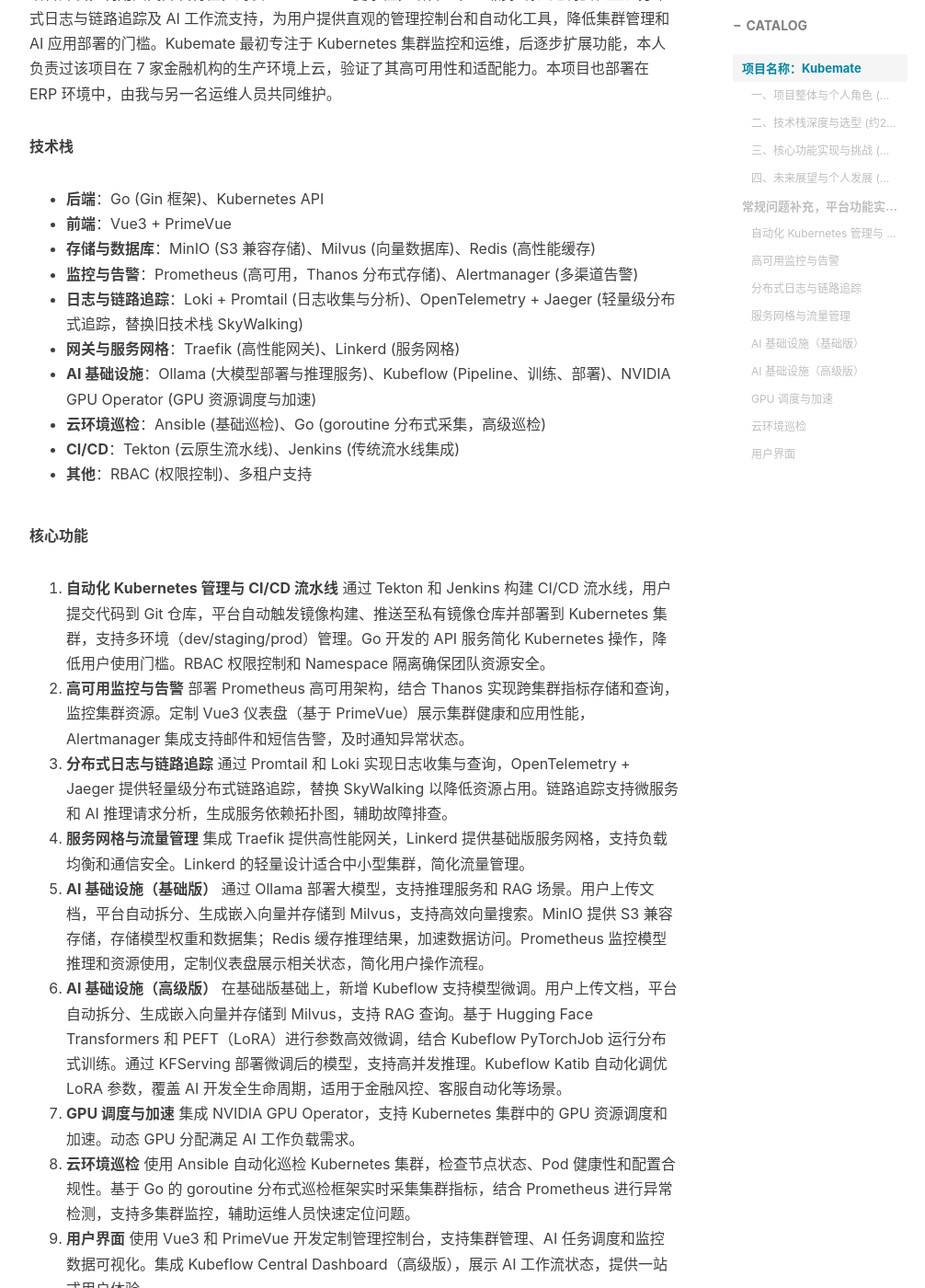
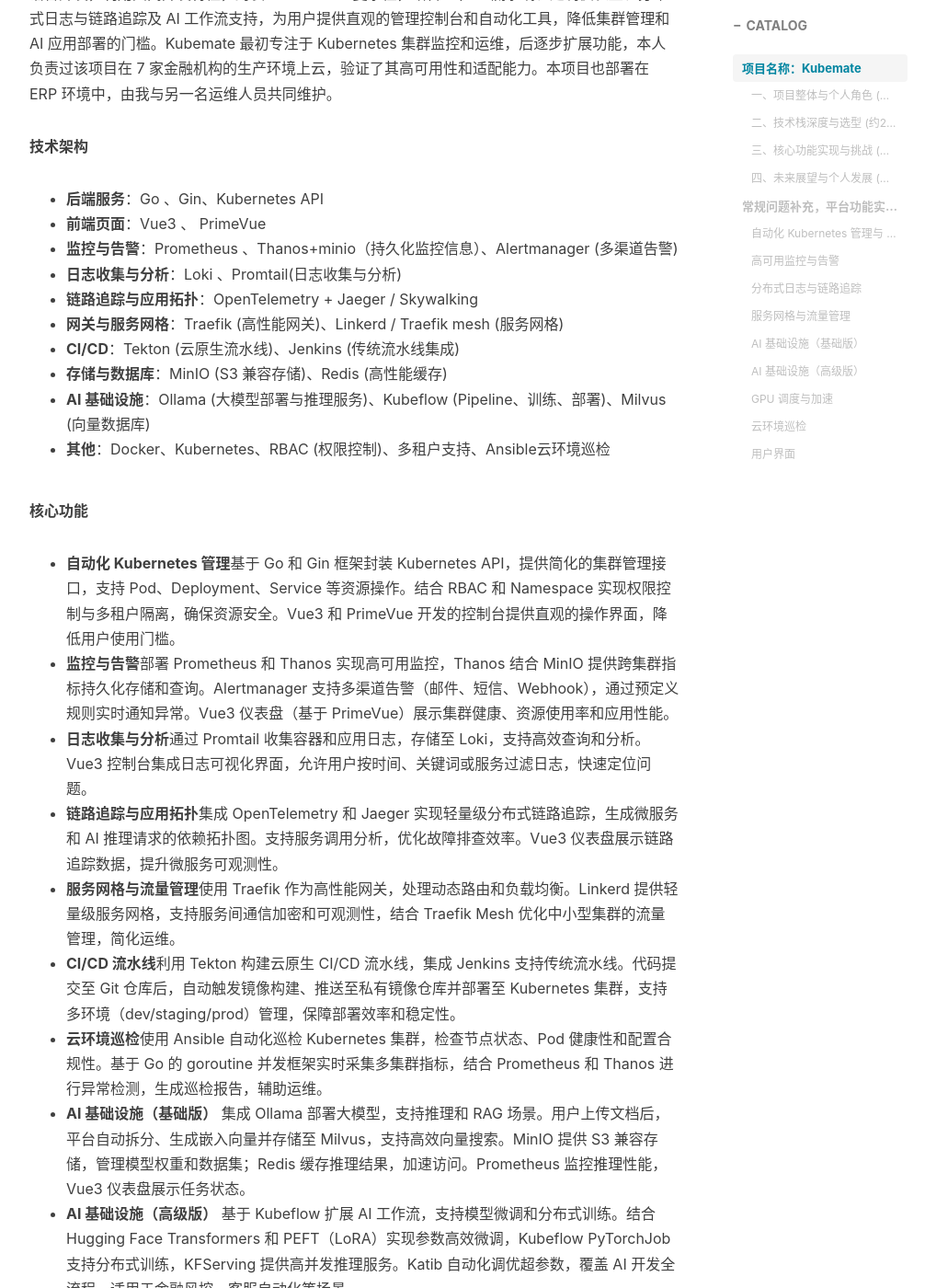
Before and after one commit to hodie-aurora/hodie-aurora.github.io, a Jekyll site: the page built from _posts/2025-06-03-Kubemate常规问题.md, in a window 1280 px wide and 1400 px high, scrolled down 710 px. Shown: the whole window at 92% size, without its empty margins (233-1239 px from the left). Built offline with Jekyll 4.4.1, drawn with Linux system fonts in a browser that asks for light colours; nearby versions of some CDN libraries; comment, search, counter and statistics services are not loaded; some of the changed text lies outside the part shown.

Commit message:
change kubemate

```diff
--- a/_posts/2025-06-03-Kubemate.md
+++ b/_posts/2025-06-03-Kubemate.md
@@ -29,24 +29,26 @@ Kubemate 是一个企业级 Kubernetes 管理与 AI 基础设施平台，专为
 
 **核心功能**
 
-1. **自动化 Kubernetes 管理与 CI/CD 流水线**
-   通过 Tekton 和 Jenkins 构建 CI/CD 流水线，用户提交代码到 Git 仓库，平台自动触发镜像构建、推送至私有镜像仓库并部署到 Kubernetes 集群，支持多环境（dev/staging/prod）管理。Go 开发的 API 服务简化 Kubernetes 操作，降低用户使用门槛。RBAC 权限控制和 Namespace 隔离确保团队资源安全。
-2. **高可用监控与告警**
-   部署 Prometheus 高可用架构，结合 Thanos 实现跨集群指标存储和查询，监控集群资源。定制 Vue3 仪表盘（基于 PrimeVue）展示集群健康和应用性能，Alertmanager 集成支持邮件和短信告警，及时通知异常状态。
-3. **分布式日志与链路追踪**
-   通过 Promtail 和 Loki 实现日志收集与查询，OpenTelemetry + Jaeger 提供轻量级分布式链路追踪，替换 SkyWalking 以降低资源占用。链路追踪支持微服务和 AI 推理请求分析，生成服务依赖拓扑图，辅助故障排查。
-4. **服务网格与流量管理**
-   集成 Traefik 提供高性能网关，Linkerd 提供基础版服务网格，支持负载均衡和通信安全。Linkerd 的轻量设计适合中小型集群，简化流量管理。
-5. **AI 基础设施（基础版）**
-   通过 Ollama 部署大模型，支持推理服务和 RAG 场景。用户上传文档，平台自动拆分、生成嵌入向量并存储到 Milvus，支持高效向量搜索。MinIO 提供 S3 兼容存储，存储模型权重和数据集；Redis 缓存推理结果，加速数据访问。Prometheus 监控模型推理和资源使用，定制仪表盘展示相关状态，简化用户操作流程。
-6. **AI 基础设施（高级版）**
-   在基础版基础上，新增 Kubeflow 支持模型微调。用户上传文档，平台自动拆分、生成嵌入向量并存储到 Milvus，支持 RAG 查询。基于 Hugging Face Transformers 和 PEFT（LoRA）进行参数高效微调，结合 Kubeflow PyTorchJob 运行分布式训练。通过 KFServing 部署微调后的模型，支持高并发推理。Kubeflow Katib 自动化调优 LoRA 参数，覆盖 AI 开发全生命周期，适用于金融风控、客服自动化等场景。
-7. **GPU 调度与加速**
-   集成 NVIDIA GPU Operator，支持 Kubernetes 集群中的 GPU 资源调度和加速。动态 GPU 分配满足 AI 工作负载需求。
-8. **云环境巡检**
-   使用 Ansible 自动化巡检 Kubernetes 集群，检查节点状态、Pod 健康性和配置合规性。基于 Go 的 goroutine 分布式巡检框架实时采集集群指标，结合 Prometheus 进行异常检测，支持多集群监控，辅助运维人员快速定位问题。
-9. **用户界面**
-   使用 Vue3 和 PrimeVue 开发定制管理控制台，支持集群管理、AI 任务调度和监控数据可视化。集成 Kubeflow Central Dashboard（高级版），展示 AI 工作流状态，提供一站式用户体验。
+* **自动化 Kubernetes 管理**
+基于 Go 和 Gin 框架封装 Kubernetes API，提供简化的集群管理接口，支持 Pod、Deployment、Service 等资源操作。结合 RBAC 和 Namespace 实现权限控制与多租户隔离，确保资源安全。Vue3 和 PrimeVue 开发的控制台提供直观的操作界面，降低用户使用门槛。
+* **监控与告警**
+部署 Prometheus 和 Thanos 实现高可用监控，Thanos 结合 MinIO 提供跨集群指标持久化存储和查询。Alertmanager 支持多渠道告警（邮件、短信、Webhook），通过预定义规则实时通知异常。Vue3 仪表盘（基于 PrimeVue）展示集群健康、资源使用率和应用性能。
+* **日志收集与分析**
+通过 Promtail 收集容器和应用日志，存储至 Loki，支持高效查询和分析。Vue3 控制台集成日志可视化界面，允许用户按时间、关键词或服务过滤日志，快速定位问题。
+* **链路追踪与应用拓扑**
+集成 OpenTelemetry 和 Jaeger 实现轻量级分布式链路追踪，生成微服务和 AI 推理请求的依赖拓扑图。支持服务调用分析，优化故障排查效率。Vue3 仪表盘展示链路追踪数据，提升微服务可观测性。
+* **服务网格与流量管理**
+使用 Traefik 作为高性能网关，处理动态路由和负载均衡。Linkerd 提供轻量级服务网格，支持服务间通信加密和可观测性，结合 Traefik Mesh 优化中小型集群的流量管理，简化运维。
+* **CI/CD 流水线**
+利用 Tekton 构建云原生 CI/CD 流水线，集成 Jenkins 支持传统流水线。代码提交至 Git 仓库后，自动触发镜像构建、推送至私有镜像仓库并部署至 Kubernetes 集群，支持多环境（dev/staging/prod）管理，保障部署效率和稳定性。
+* **云环境巡检**
+使用 Ansible 自动化巡检 Kubernetes 集群，检查节点状态、Pod 健康性和配置合规性。基于 Go 的 goroutine 并发框架实时采集多集群指标，结合 Prometheus 和 Thanos 进行异常检测，生成巡检报告，辅助运维。
+* **AI 基础设施（基础版）**
+集成 Ollama 部署大模型，支持推理和 RAG 场景。用户上传文档后，平台自动拆分、生成嵌入向量并存储至 Milvus，支持高效向量搜索。MinIO 提供 S3 兼容存储，管理模型权重和数据集；Redis 缓存推理结果，加速访问。Prometheus 监控推理性能，Vue3 仪表盘展示任务状态。
+* **AI 基础设施（高级版）**
+基于 Kubeflow 扩展 AI 工作流，支持模型微调和分布式训练。结合 Hugging Face Transformers 和 PEFT（LoRA）实现参数高效微调，Kubeflow PyTorchJob 支持分布式训练，KFServing 提供高并发推理服务。Katib 自动化调优超参数，覆盖 AI 开发全流程，适用于金融风控、客服自动化等场景。
+* **GPU 调度与加速**
+  集成 NVIDIA GPU Operator，支持 Kubernetes 集群中的 GPU 资源动态调度，满足 AI 工作负载需求。Prometheus 监控 GPU 使用率，优化资源分配效率。
 
 **应用场景**
 
--- a/_posts/2025-06-03-Kubemate常规问题.md
+++ b/_posts/2025-06-03-Kubemate常规问题.md
@@ -14,39 +14,34 @@ tags:						#标签
 **项目概述**
 Kubemate 是一个企业级 Kubernetes 管理与 AI 基础设施平台，专为微服务和 AI 工作负载设计，提供运维、监控、告警、日志分析、链路追踪、模型部署及云环境巡检功能。项目采用 Go 语言开发，利用其高并发特性，封装 Kubernetes 复杂性，结合 CI/CD 流水线、定制仪表盘、分布式日志与链路追踪及 AI 工作流支持，为用户提供直观的管理控制台和自动化工具，降低集群管理和 AI 应用部署的门槛。Kubemate 最初专注于 Kubernetes 集群监控和运维，后逐步扩展功能，本人负责过该项目在 7 家金融机构的生产环境上云，验证了其高可用性和适配能力。本项目也部署在 ERP 环境中，由我与另一名运维人员共同维护。
 
-**技术栈**
+**技术架构**
 
-- **后端**：Go (Gin 框架)、Kubernetes API
-- **前端**：Vue3 + PrimeVue
-- **存储与数据库**：MinIO (S3 兼容存储)、Milvus (向量数据库)、Redis (高性能缓存)
-- **监控与告警**：Prometheus (高可用，Thanos 分布式存储)、Alertmanager (多渠道告警)
-- **日志与链路追踪**：Loki + Promtail (日志收集与分析)、OpenTelemetry + Jaeger (轻量级分布式追踪，替换旧技术栈 SkyWalking)
-- **网关与服务网格**：Traefik (高性能网关)、Linkerd (服务网格)
-- **AI 基础设施**：Ollama (大模型部署与推理服务)、Kubeflow (Pipeline、训练、部署)、NVIDIA GPU Operator (GPU 资源调度与加速)
-- **云环境巡检**：Ansible (基础巡检)、Go (goroutine 分布式采集，高级巡检)
+- **后端服务**：Go 、Gin、Kubernetes API
+- **前端页面**：Vue3 、 PrimeVue
+- **监控与告警**：Prometheus 、Thanos+minio（持久化监控信息）、Alertmanager (多渠道告警)
+- **日志收集与分析**：Loki 、Promtail(日志收集与分析)
+- **链路追踪与应用拓扑**：OpenTelemetry + Jaeger / Skywalking
+- **网关与服务网格**：Traefik (高性能网关)、Linkerd / Traefik mesh (服务网格)
 - **CI/CD**：Tekton (云原生流水线)、Jenkins (传统流水线集成)
-- **其他**：RBAC (权限控制)、多租户支持
+- **存储与数据库**：MinIO (S3 兼容存储)、Redis (高性能缓存)
+- **AI 基础设施**：Ollama (大模型部署与推理服务)、Kubeflow (Pipeline、训练、部署)、Milvus (向量数据库)
+- **其他**：Docker、Kubernetes、RBAC (权限控制)、多租户支持、Ansible云环境巡检
 
 **核心功能**
 
-1. **自动化 Kubernetes 管理与 CI/CD 流水线**
-   通过 Tekton 和 Jenkins 构建 CI/CD 流水线，用户提交代码到 Git 仓库，平台自动触发镜像构建、推送至私有镜像仓库并部署到 Kubernetes 集群，支持多环境（dev/staging/prod）管理。Go 开发的 API 服务简化 Kubernetes 操作，降低用户使用门槛。RBAC 权限控制和 Namespace 隔离确保团队资源安全。
-2. **高可用监控与告警**
-   部署 Prometheus 高可用架构，结合 Thanos 实现跨集群指标存储和查询，监控集群资源。定制 Vue3 仪表盘（基于 PrimeVue）展示集群健康和应用性能，Alertmanager 集成支持邮件和短信告警，及时通知异常状态。
-3. **分布式日志与链路追踪**
-   通过 Promtail 和 Loki 实现日志收集与查询，OpenTelemetry + Jaeger 提供轻量级分布式链路追踪，替换 SkyWalking 以降低资源占用。链路追踪支持微服务和 AI 推理请求分析，生成服务依赖拓扑图，辅助故障排查。
-4. **服务网格与流量管理**
-   集成 Traefik 提供高性能网关，Linkerd 提供基础版服务网格，支持负载均衡和通信安全。Linkerd 的轻量设计适合中小型集群，简化流量管理。
-5. **AI 基础设施（基础版）**
-   通过 Ollama 部署大模型，支持推理服务和 RAG 场景。用户上传文档，平台自动拆分、生成嵌入向量并存储到 Milvus，支持高效向量搜索。MinIO 提供 S3 兼容存储，存储模型权重和数据集；Redis 缓存推理结果，加速数据访问。Prometheus 监控模型推理和资源使用，定制仪表盘展示相关状态，简化用户操作流程。
-6. **AI 基础设施（高级版）**
-   在基础版基础上，新增 Kubeflow 支持模型微调。用户上传文档，平台自动拆分、生成嵌入向量并存储到 Milvus，支持 RAG 查询。基于 Hugging Face Transformers 和 PEFT（LoRA）进行参数高效微调，结合 Kubeflow PyTorchJob 运行分布式训练。通过 KFServing 部署微调后的模型，支持高并发推理。Kubeflow Katib 自动化调优 LoRA 参数，覆盖 AI 开发全生命周期，适用于金融风控、客服自动化等场景。
-7. **GPU 调度与加速**
-   集成 NVIDIA GPU Operator，支持 Kubernetes 集群中的 GPU 资源调度和加速。动态 GPU 分配满足 AI 工作负载需求。
-8. **云环境巡检**
-   使用 Ansible 自动化巡检 Kubernetes 集群，检查节点状态、Pod 健康性和配置合规性。基于 Go 的 goroutine 分布式巡检框架实时采集集群指标，结合 Prometheus 进行异常检测，支持多集群监控，辅助运维人员快速定位问题。
-9. **用户界面**
-   使用 Vue3 和 PrimeVue 开发定制管理控制台，支持集群管理、AI 任务调度和监控数据可视化。集成 Kubeflow Central Dashboard（高级版），展示 AI 工作流状态，提供一站式用户体验。
+* **自动化 Kubernetes 管理**基于 Go 和 Gin 框架封装 Kubernetes API，提供简化的集群管理接口，支持 Pod、Deployment、Service 等资源操作。结合 RBAC 和 Namespace 实现权限控制与多租户隔离，确保资源安全。Vue3 和 PrimeVue 开发的控制台提供直观的操作界面，降低用户使用门槛。
+* **监控与告警**部署 Prometheus 和 Thanos 实现高可用监控，Thanos 结合 MinIO 提供跨集群指标持久化存储和查询。Alertmanager 支持多渠道告警（邮件、短信、Webhook），通过预定义规则实时通知异常。Vue3 仪表盘（基于 PrimeVue）展示集群健康、资源使用率和应用性能。
+* **日志收集与分析**通过 Promtail 收集容器和应用日志，存储至 Loki，支持高效查询和分析。Vue3 控制台集成日志可视化界面，允许用户按时间、关键词或服务过滤日志，快速定位问题。
+* **链路追踪与应用拓扑**集成 OpenTelemetry 和 Jaeger 实现轻量级分布式链路追踪，生成微服务和 AI 推理请求的依赖拓扑图。支持服务调用分析，优化故障排查效率。Vue3 仪表盘展示链路追踪数据，提升微服务可观测性。
+* **服务网格与流量管理**使用 Traefik 作为高性能网关，处理动态路由和负载均衡。Linkerd 提供轻量级服务网格，支持服务间通信加密和可观测性，结合 Traefik Mesh 优化中小型集群的流量管理，简化运维。
+* **CI/CD 流水线**利用 Tekton 构建云原生 CI/CD 流水线，集成 Jenkins 支持传统流水线。代码提交至 Git 仓库后，自动触发镜像构建、推送至私有镜像仓库并部署至 Kubernetes 集群，支持多环境（dev/staging/prod）管理，保障部署效率和稳定性。
+* **云环境巡检**使用 Ansible 自动化巡检 Kubernetes 集群，检查节点状态、Pod 健康性和配置合规性。基于 Go 的 goroutine 并发框架实时采集多集群指标，结合 Prometheus 和 Thanos 进行异常检测，生成巡检报告，辅助运维。
+* **AI 基础设施（基础版）** 集成 Ollama 部署大模型，支持推理和 RAG 场景。用户上传文档后，平台自动拆分、生成嵌入向量并存储至 Milvus，支持高效向量搜索。MinIO 提供 S3 兼容存储，管理模型权重和数据集；Redis 缓存推理结果，加速访问。Prometheus 监控推理性能，Vue3 仪表盘展示任务状态。
+* **AI 基础设施（高级版）** 基于 Kubeflow 扩展 AI 工作流，支持模型微调和分布式训练。结合 Hugging Face Transformers 和 PEFT（LoRA）实现参数高效微调，Kubeflow PyTorchJob 支持分布式训练，KFServing 提供高并发推理服务。Katib 自动化调优超参数，覆盖 AI 开发全流程，适用于金融风控、客服自动化等场景。
+* **GPU 调度与加速**
+  集成 NVIDIA GPU Operator，支持 Kubernetes 集群中的 GPU 资源动态调度，满足 AI 工作负载需求。Prometheus 监控 GPU 使用率，优化资源分配效率。
+
+**应用场景**
 
 **应用场景**
 
```
Also changed, not shown: _posts/2025-06-03-Kubemate复杂问题.md (deleted, +0 -280 lines).
